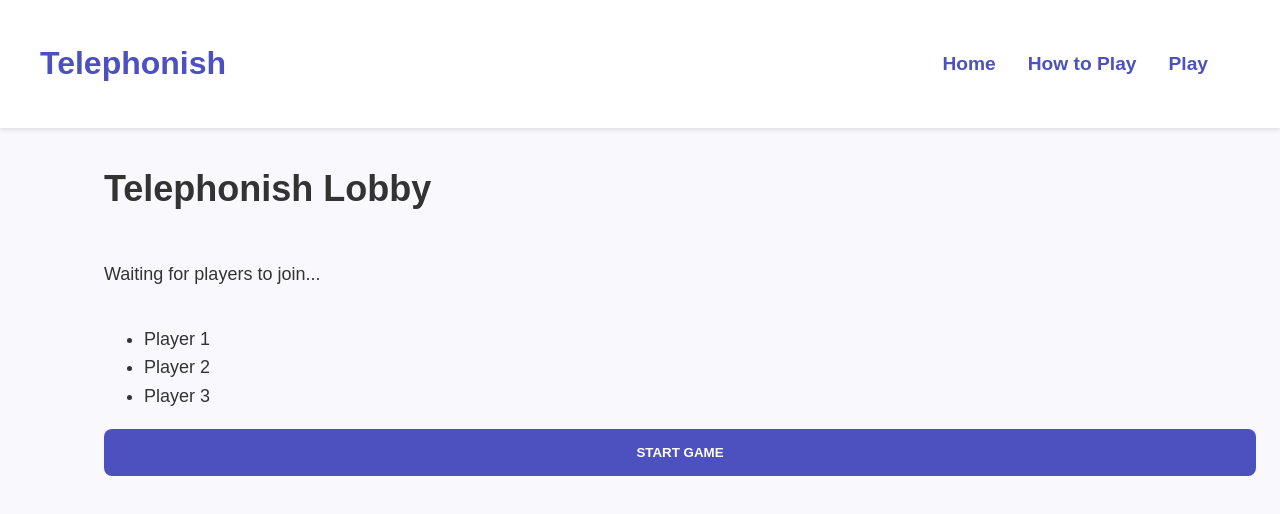
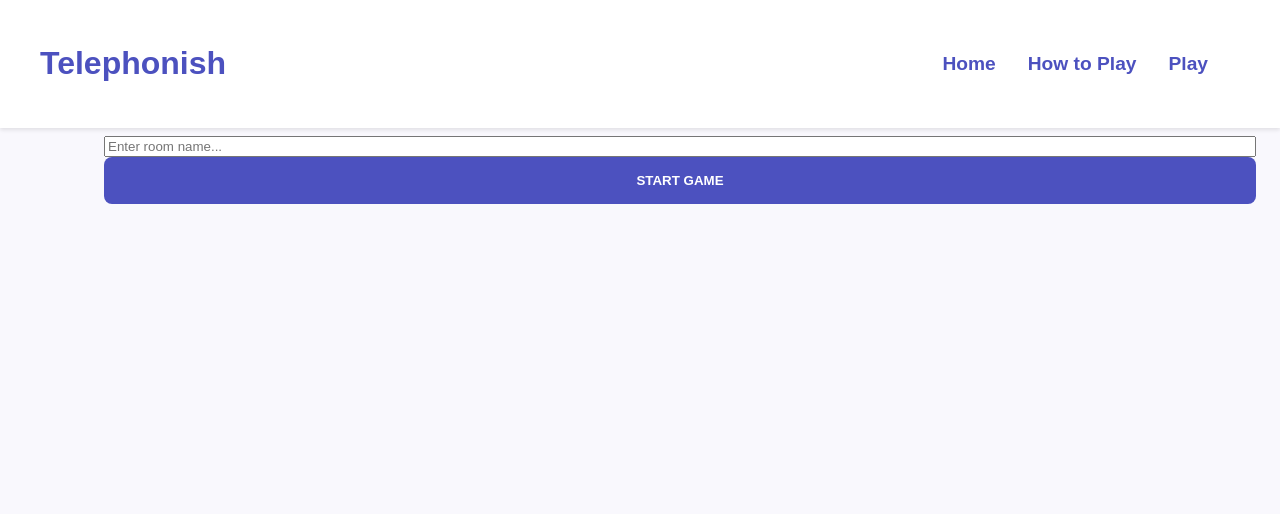
Before and after one commit to tal-z/telephonish, a Next.js app: page /gameplay in a window 1280 px wide. Shown: the top 514 px of the page. Built offline with nearby package versions, Linux system fonts and the light colour scheme.

Commit message:
Move header to outer container

```diff
--- a/src/components/JustifiedContainer.js
+++ b/src/components/JustifiedContainer.js
@@ -1,5 +1,6 @@
 import React from "react";
 import styles from "../styles/JustifiedContainer.module.css";
+import { Header } from "./Header";
 
 export const JustifiedContainer = ({ alignment, children }) => {
   const textAlignment =
@@ -8,6 +9,7 @@ export const JustifiedContainer = ({ alignment, children }) => {
       : styles.centerJustifiedContainer;
   return (
     <div className={styles.container}>
+      <Header />
       <div className={textAlignment}>{children}</div>
     </div>
   );
--- a/src/components/LandingPage.js
+++ b/src/components/LandingPage.js
@@ -1,7 +1,6 @@
 import React from "react";
 import Head from "next/head";
-import styles from "../styles/Home.module.css";
-import { Header } from "../components/Header";
+import styles from "../styles/LandingPage.module.css";
 import { JustifiedContainer } from "./JustifiedContainer";
 
 export const LandingPage = () => {
@@ -11,7 +10,6 @@ export const LandingPage = () => {
         <title>Telephonish - Play the Best Online Game Now</title>
         <link rel="icon" href="/favicon.ico" />
       </Head>
-      <Header></Header>
 
       <main className={styles.main}>
         <h1 className={styles.title}>Welcome to Telephonish</h1>
--- a/src/components/Lobby.js
+++ b/src/components/Lobby.js
@@ -1,11 +1,9 @@
 import React from "react";
-import { Header } from "./Header";
 import { JustifiedContainer } from "./JustifiedContainer";
 
 export const Lobby = () => {
   return (
     <JustifiedContainer alignment={"left"}>
-      <Header />
       <h1>Telephonish Lobby</h1>
       <p>Waiting for players to join...</p>
       <ul>
--- /dev/null
+++ b/src/components/pages/CreateGame.js
@@ -0,0 +1,11 @@
+import React from "react";
+import { JustifiedContainer } from "../JustifiedContainer";
+
+export const CreateGame = () => {
+  return (
+    <JustifiedContainer alignment={"left"}>
+      <input placeholder="Enter room name..." />
+      <button>Start Game</button>
+    </JustifiedContainer>
+  );
+};
--- a/src/components/HowToPlayPage.js
+++ b/src/components/pages/HowToPlayPage.js
@@ -1,12 +1,11 @@
 import React from "react";
-import { Header } from "./Header";
-import { JustifiedContainer } from "./JustifiedContainer";
+import { Header } from "../Header";
+import { JustifiedContainer } from "../JustifiedContainer";
 
 export const HowToPlayPage = () => {
   return (
     <JustifiedContainer alignment={"left"}>
       <div>
-        <Header />
         <h1>How to Play</h1>
         <p>Welcome to Telephonish! Here's how to play:</p>
         <ol>
--- a/src/pages/gameplay.tsx
+++ b/src/pages/gameplay.tsx
@@ -1,5 +1,5 @@
-import { Lobby } from "../components/Lobby";
+import { CreateGame } from "../components/pages/CreateGame";
 
 export default function gameplay() {
-  return <Lobby />;
+  return <CreateGame />;
 }
--- a/src/pages/how-to-play.tsx
+++ b/src/pages/how-to-play.tsx
@@ -1,4 +1,4 @@
-import { HowToPlayPage } from "../components/HowToPlayPage";
+import { HowToPlayPage } from "../components/pages/HowToPlayPage";
 
 export default function HowToPlay() {
   return <HowToPlayPage />;
```
Also changed, not shown: src/styles/LandingPage.module.css (renamed from src/styles/Home.module.css).
